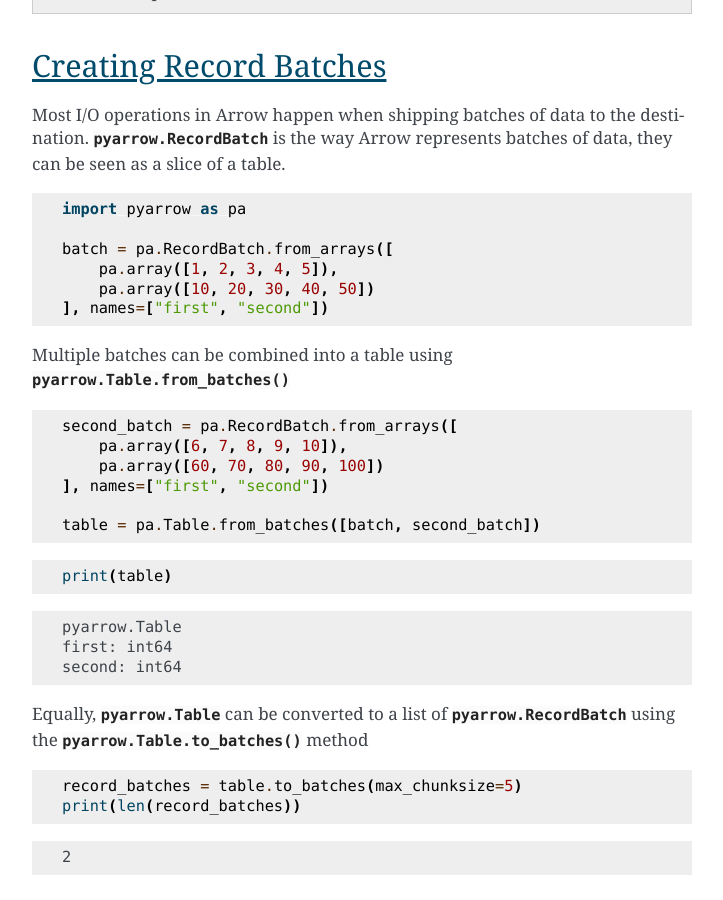
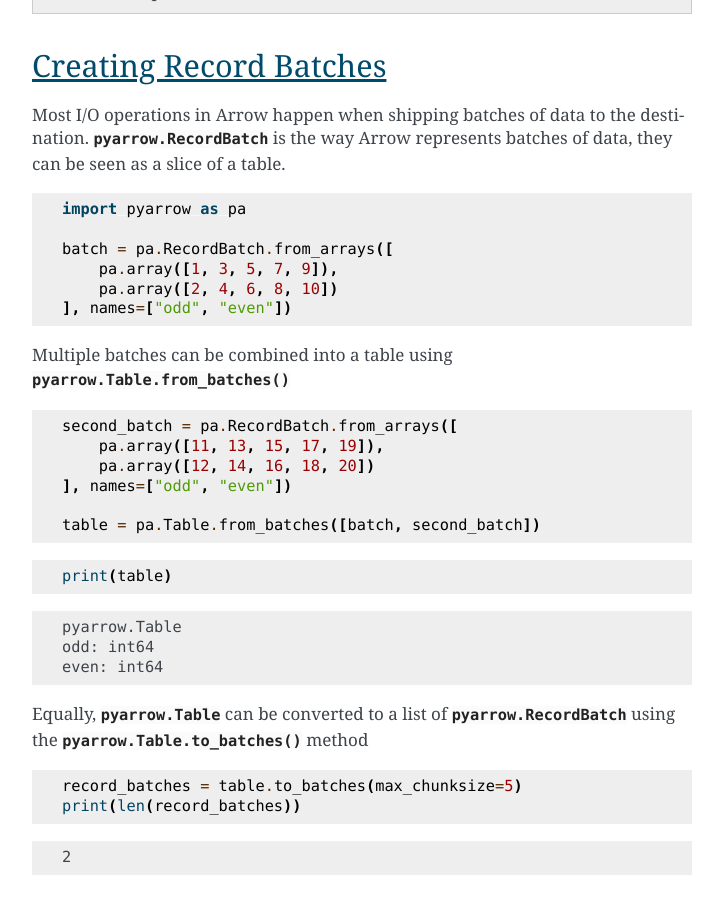
Before and after one commit to apache/arrow-cookbook, a Sphinx documentation site: the page built from python/source/create.rst, in a window 1280 px wide and 900 px high, scrolled down 1505 px. Shown: the whole window, without its empty margins (388-1111 px from the left). Built offline with Sphinx 7.4.7, drawn with Linux system fonts in a browser that asks for light colours.

Commit message:
Make example obvious

```diff
--- a/python/source/create.rst
+++ b/python/source/create.rst
@@ -80,9 +80,9 @@ of a table.
     import pyarrow as pa
 
     batch = pa.RecordBatch.from_arrays([
-        pa.array([1, 2, 3, 4, 5]),
-        pa.array([10, 20, 30, 40, 50])
-    ], names=["first", "second"])
+        pa.array([1, 3, 5, 7, 9]),
+        pa.array([2, 4, 6, 8, 10])
+    ], names=["odd", "even"])
 
 Multiple batches can be combined into a table using
 :meth:`pyarrow.Table.from_batches`
@@ -90,9 +90,9 @@ Multiple batches can be combined into a table using
 .. testcode::
 
     second_batch = pa.RecordBatch.from_arrays([
-        pa.array([6, 7, 8, 9, 10]),
-        pa.array([60, 70, 80, 90, 100])
-    ], names=["first", "second"])
+        pa.array([11, 13, 15, 17, 19]),
+        pa.array([12, 14, 16, 18, 20])
+    ], names=["odd", "even"])
 
     table = pa.Table.from_batches([batch, second_batch])
 
@@ -103,8 +103,8 @@ Multiple batches can be combined into a table using
 .. testoutput::
 
     pyarrow.Table
-    first: int64
-    second: int64
+    odd: int64
+    even: int64
 
 Equally, :class:`pyarrow.Table` can be converted to a list of
 :class:`pyarrow.RecordBatch` using the :meth:`pyarrow.Table.to_batches`
```
